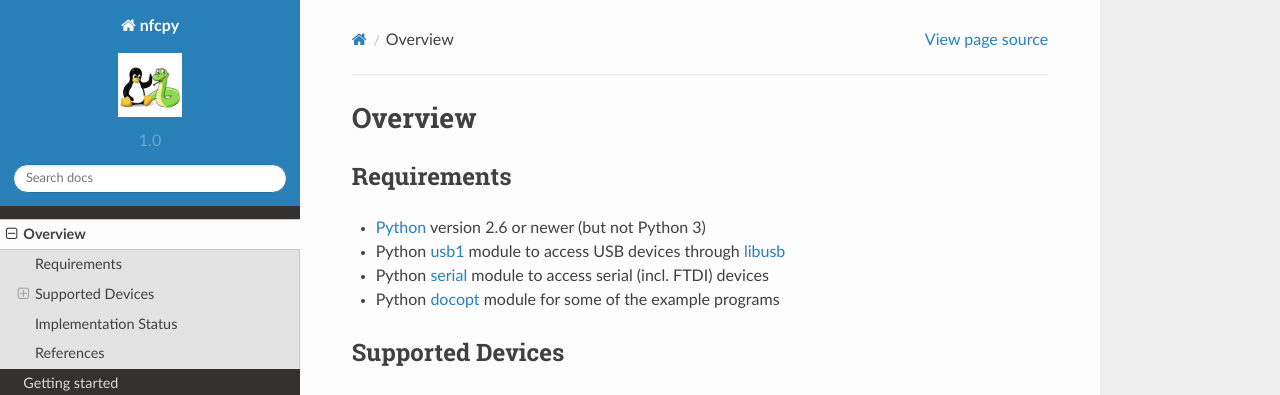
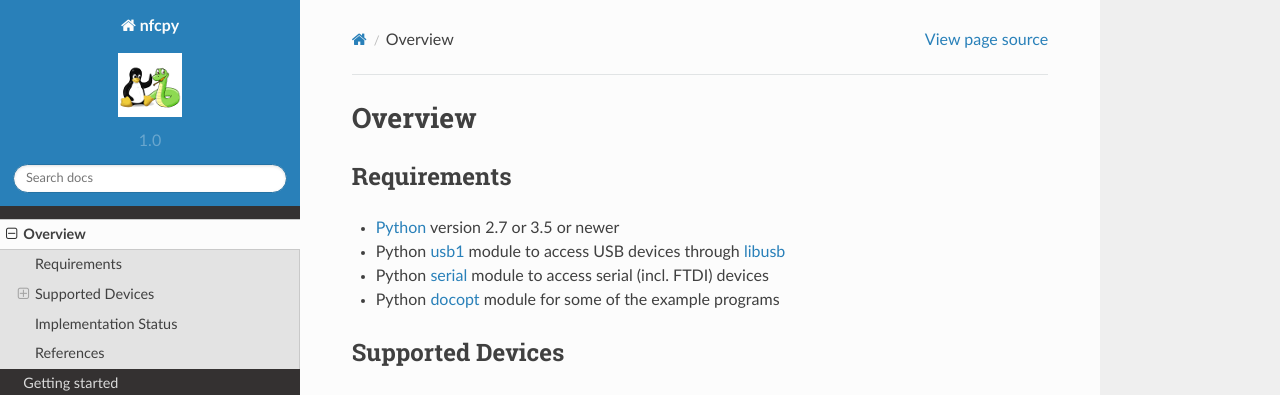
Before and after one commit to nfcpy/nfcpy, a Sphinx documentation site: the page built from docs/overview.rst, in a window 1280 px wide and 900 px high. Shown: the top 395 px of the window. Built offline with Sphinx 7.4.7 and the Read the Docs theme 2.0.0, drawn with Linux system fonts in a browser that asks for light colours.

Commit message:
Update Python version requirements in documentation.

```diff
--- a/docs/overview.rst
+++ b/docs/overview.rst
@@ -5,7 +5,7 @@ Overview
 Requirements
 ============
 
-* `Python`_ version 2.6 or newer (but not Python 3)
+* `Python`_ version 2.7 or 3.5 or newer
 * Python `usb1`_ module to access USB devices through `libusb`_
 * Python `serial`_ module to access serial (incl. FTDI) devices
 * Python `docopt`_ module for some of the example programs
```
